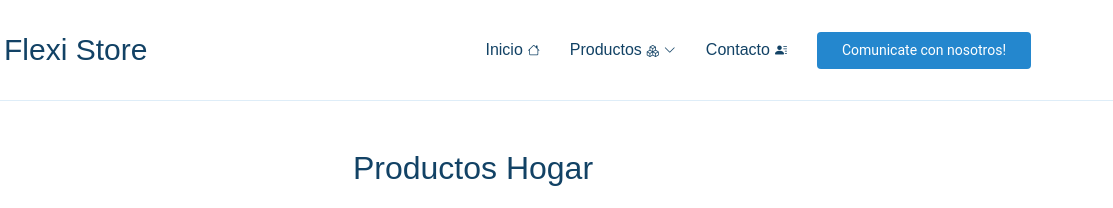
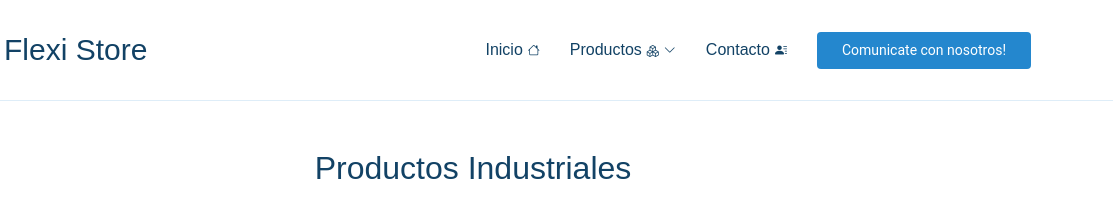
Before and after one commit to Alefuentes982/FlexistoreWebSite, a plain HTML site: page Industrial.html in a window 1280 px wide. Shown: the top 208 px of the page, 167-1280 px from the left. Drawn offline with nearby package versions, Linux system fonts and the light colour scheme; some packages are replaced by stand-ins of ours; a script that the page names is missing.

Commit message:
cambia titulo productos industriales page

```diff
--- a/Industrial.html
+++ b/Industrial.html
@@ -105,7 +105,7 @@
 
 
     <div class="container mt-5">
-        <h2 class="text-center mb-4">Productos Hogar</h2>
+        <h2 class="text-center mb-4">Productos Industriales</h2>
         <div class="row row-cols-1 row-cols-md-3 g-4">
             <!-- Producto 1 -->
             <div class="col">
```
